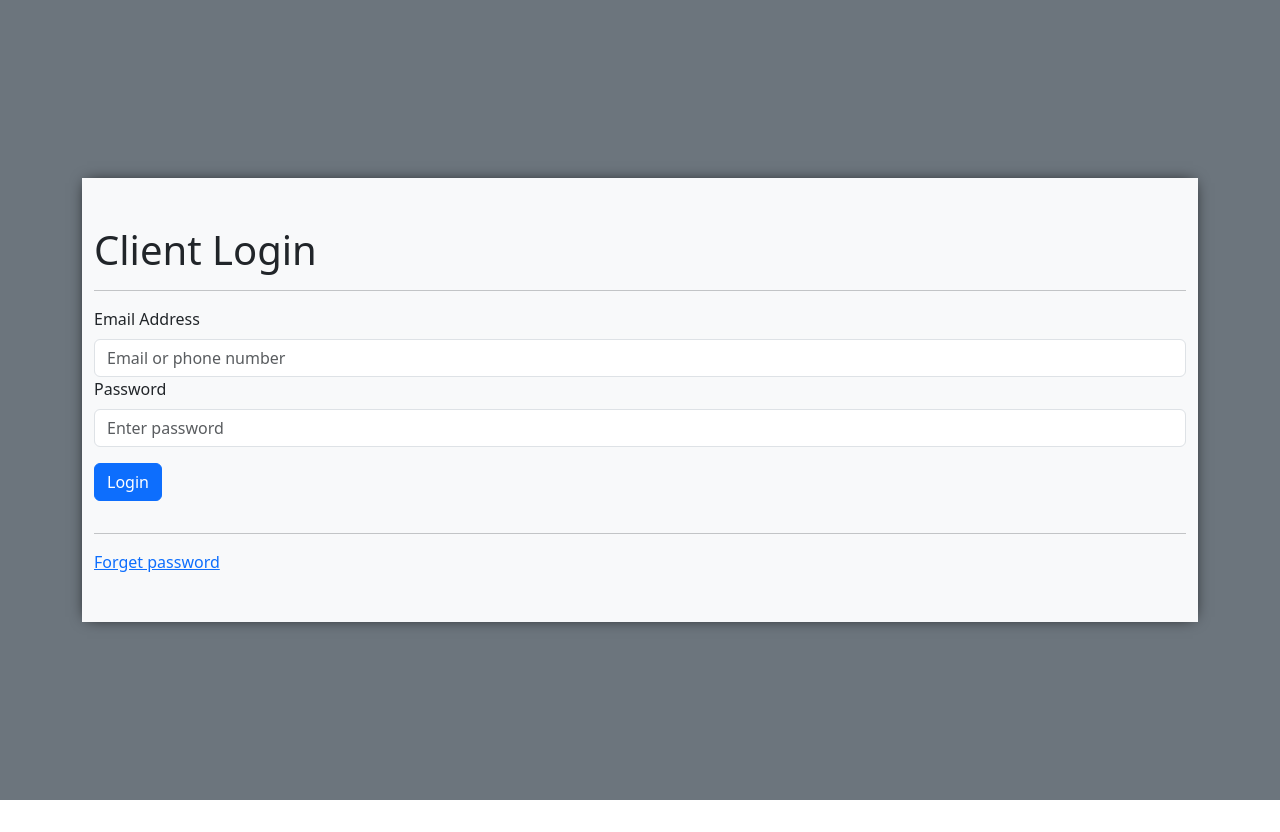
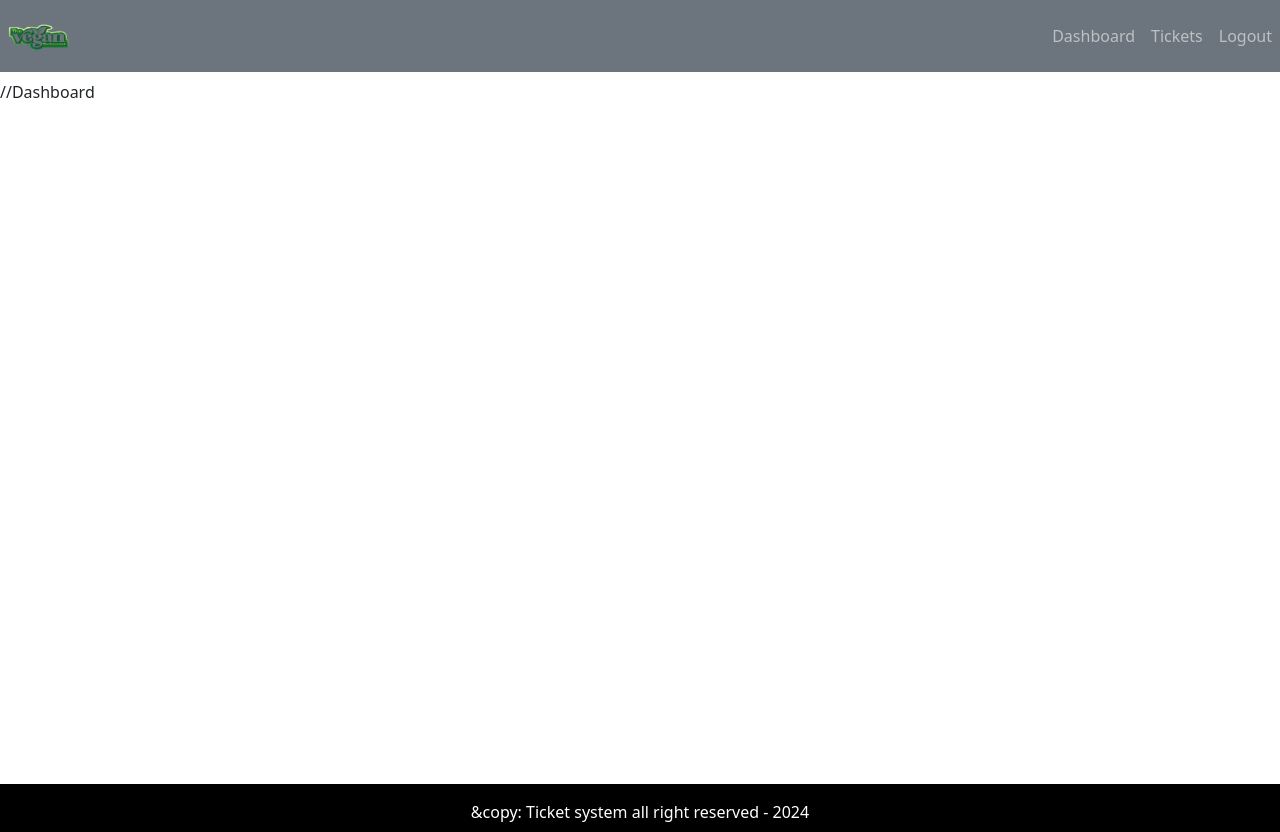
Before and after one commit to Nishanmajhi01/ticketsystem-frontend, a React (Create React App) app: page / in a window 1280 px wide. Before the commit the page ends 800 px from the top, so only its background shows below. Built offline with nearby package versions, Linux system fonts and the light colour scheme.

Commit message:
Layout is added

```diff
--- a/src/App.css
+++ b/src/App.css
@@ -0,0 +1,23 @@
+.default-layout{
+    display: grid;
+    grid-template-rows: 80px auto 3rem;
+    grid-template-areas:
+    "header"
+    "main"
+    "footer"
+    ;
+}
+
+header{
+    grid-area: header;
+}
+main{
+    grid-area: main;
+    min-height: 88vh;
+}
+footer{
+    grid-area: footer;
+    background-color: black;
+    padding: 1rem;
+    color: white;
+}
--- a/src/App.js
+++ b/src/App.js
@@ -2,11 +2,16 @@
 import './App.css';
 
 import Entry from './pages/entry/Entry.page';
+import { DefaultLayout } from './Layout/DefaultLayout';
 
 function App() {
   return (
     <div className="App">
-      <Entry/>
+      {/* <Entry/> */}
+      <DefaultLayout>
+        //Dashboard
+      </DefaultLayout>
+
     </div>
   );
 }
--- /dev/null
+++ b/src/Layout/DefaultLayout.js
@@ -0,0 +1,15 @@
+import React from 'react'
+import { Header } from './partials/Header.compo'
+import { Footer } from './partials/Footer.compo'
+
+export const DefaultLayout = ({children}) => {
+  return (
+    <div>
+      <div className="default-layout">
+        <header className="heade"><Header/></header>
+        <main className="main">{children}</main>
+        <footer className="footer"> <Footer/></footer>
+      </div>
+    </div>
+  )
+}
--- /dev/null
+++ b/src/Layout/partials/Footer.compo.js
@@ -0,0 +1,9 @@
+import React from 'react'
+
+export const Footer = () => {
+  return (
+    <div className='text-center copy-right' >
+      &copy: Ticket system all right reserved - 2024
+    </div>
+  )
+}
--- /dev/null
+++ b/src/Layout/partials/Header.compo.js
@@ -0,0 +1,21 @@
+import React from 'react';
+import {Navbar,Nav} from 'react-bootstrap';
+import logo from '../../assets/img/logo.png';
+export const Header = () => {
+  return (
+    <Navbar collapseOnSelect variant='dark' bg='secondary' expand='md'>
+        <Navbar.Brand>
+            <img src={logo} alt="logo" width='80px' />
+        </Navbar.Brand>
+        <Navbar.Toggle aria-controls='basic-navbar-nav'/>
+        <Navbar.Collapse id='basic-navbar-nav'>
+            <Nav className="ms-auto">
+                <Nav.Link href='/dashboard'>Dashboard</Nav.Link>
+                <Nav.Link href='/tickets'>Tickets</Nav.Link>
+                <Nav.Link href='/logout'>Logout</Nav.Link>
+            </Nav>
+
+        </Navbar.Collapse>
+    </Navbar>
+  )
+}
```
Also changed, not shown: src/assets/img/logo.png (added).
